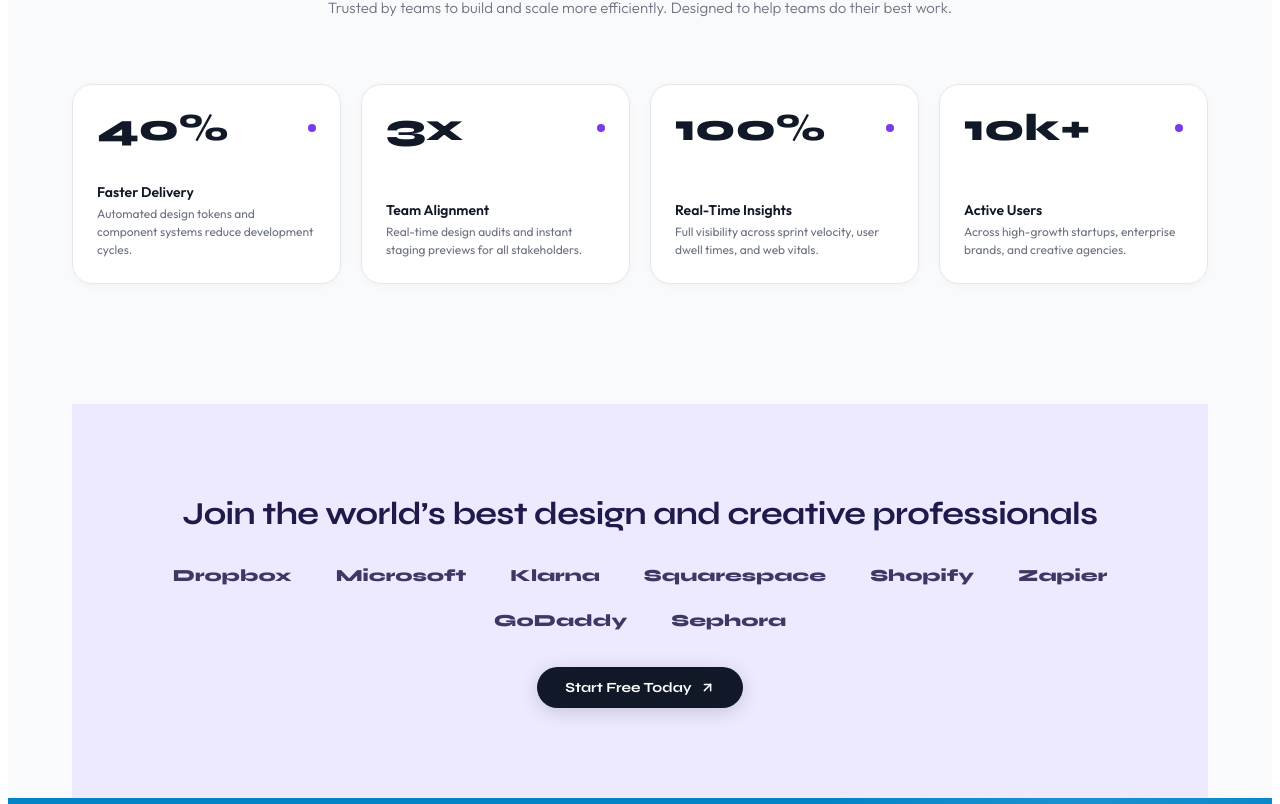
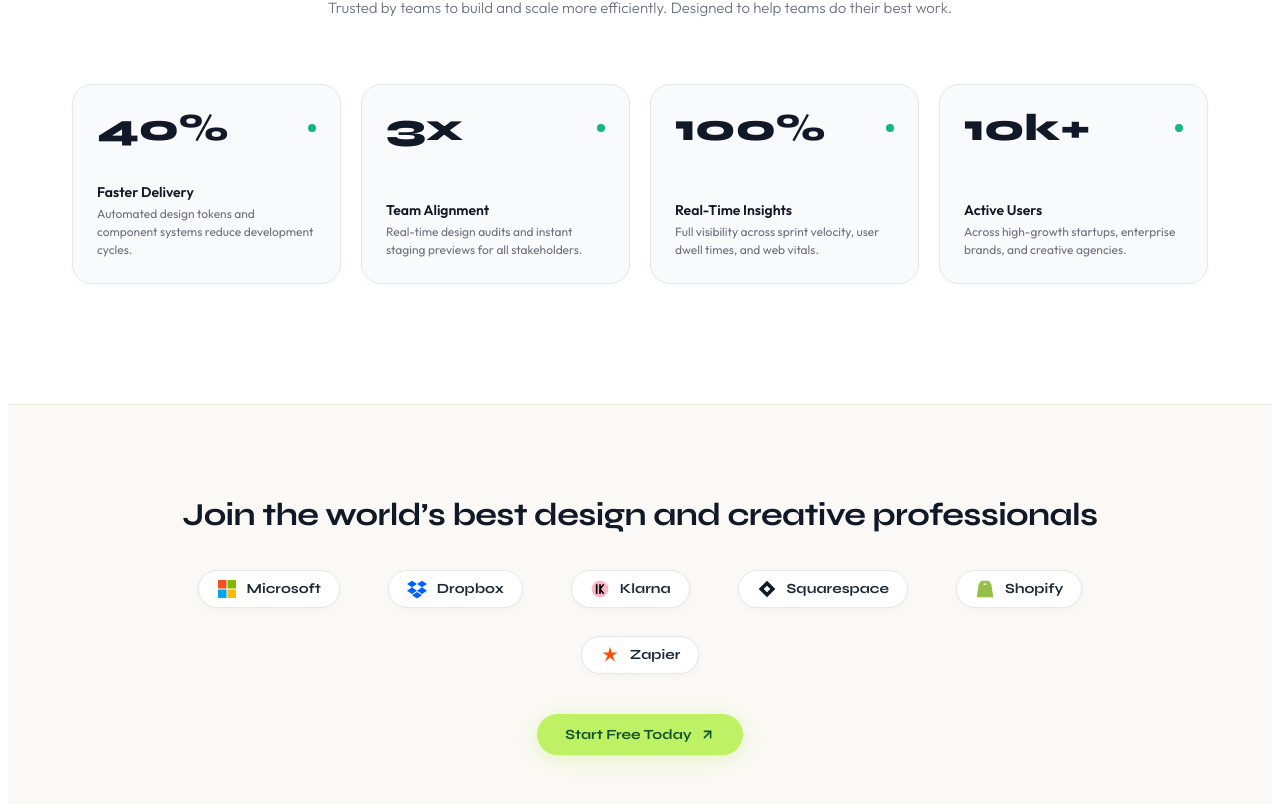
Before and after one commit to FidaaYl/aether-studio, a React (Vite) app: page / in a window 1280 px wide. Shown: the part 4936-5740 px from the top of the page. Built offline with nearby package versions, Linux system fonts and the light colour scheme; a web font is replaced by a local one.

Commit message:
feat: replace purple banner with warm off-white studio palette and add authentic SVG brand icons

```diff
--- a/src/components/Testimonials.tsx
+++ b/src/components/Testimonials.tsx
@@ -31,16 +31,71 @@
   },
 ]
 
+const PARTNER_LOGOS = [
+  {
+    name: 'Microsoft',
+    icon: (
+      <svg width="20" height="20" viewBox="0 0 20 20" fill="currentColor">
+        <rect x="1" y="1" width="8.5" height="8.5" fill="#f25022" />
+        <rect x="10.5" y="1" width="8.5" height="8.5" fill="#7fba00" />
+        <rect x="1" y="10.5" width="8.5" height="8.5" fill="#00a4ef" />
+        <rect x="10.5" y="10.5" width="8.5" height="8.5" fill="#ffb900" />
+      </svg>
+    ),
+  },
+  {
+    name: 'Dropbox',
+    icon: (
+      <svg width="20" height="20" viewBox="0 0 24 24" fill="#0061ff">
+        <path d="M6 2L0 6L6 10L12 6L6 2ZM18 2L12 6L18 10L24 6L18 2ZM0 14L6 18L12 14L6 10L0 14ZM24 14L18 10L12 14L18 18L24 14ZM6 19.5L12 15.5L18 19.5L12 23.5L6 19.5Z" />
+      </svg>
+    ),
+  },
+  {
+    name: 'Klarna',
+    icon: (
+      <svg width="20" height="20" viewBox="0 0 24 24" fill="currentColor">
+        <circle cx="12" cy="12" r="10" fill="#ffb3c7" />
+        <path d="M8 7V17M12 7V17M12 12L16 7M12 12L16 17" stroke="#000000" strokeWidth="2" strokeLinecap="round" />
+      </svg>
+    ),
+  },
+  {
+    name: 'Squarespace',
+    icon: (
+      <svg width="20" height="20" viewBox="0 0 24 24" fill="currentColor">
+        <path d="M12 2L2 12L12 22L22 12L12 2ZM8 12L12 8L16 12L12 16L8 12Z" fill="#111827" />
+      </svg>
+    ),
+  },
+  {
+    name: 'Shopify',
+    icon: (
+      <svg width="20" height="20" viewBox="0 0 24 24" fill="#95bf47">
+        <path d="M19.5 6L16.5 2H7.5L4.5 6L2 22H22L19.5 6ZM12 5C13.1 5 14 5.9 14 7H10C10 5.9 10.9 5 12 5Z" />
+      </svg>
+    ),
+  },
+  {
+    name: 'Zapier',
+    icon: (
+      <svg width="20" height="20" viewBox="0 0 24 24" fill="#ff4a00">
+        <path d="M12 2L14 9H21L15 13L18 20L12 15L6 20L9 13L3 9H10L12 2Z" />
+      </svg>
+    ),
+  },
+]
+
 export default function Testimonials({ T, L }: Props) {
   return (
     <section
       style={{
-        background: '#f9fafb',
+        background: '#ffffff',
         position: 'relative',
-        padding: 'clamp(80px, 10vw, 140px) clamp(24px, 5vw, 80px) 0',
+        padding: 'clamp(80px, 10vw, 140px) 0 0',
       }}
     >
-      <div style={{ maxWidth: 1200, margin: '0 auto' }}>
+      <div style={{ maxWidth: 1200, margin: '0 auto', padding: '0 clamp(24px, 5vw, 80px)' }}>
         {/* Header */}
         <div style={{ textAlign: 'center', maxWidth: 640, margin: '0 auto clamp(48px, 6vw, 64px)' }}>
           <Reveal>
@@ -89,11 +144,11 @@
                 whileHover={{ y: -4 }}
                 transition={{ duration: 0.25 }}
                 style={{
-                  background: '#ffffff',
+                  background: '#f9fafb',
                   border: '1px solid #e5e7eb',
                   borderRadius: 20,
                   padding: 24,
-                  boxShadow: '0 2px 8px rgba(0,0,0,0.03)',
+                  boxShadow: '0 2px 8px rgba(0,0,0,0.02)',
                   display: 'flex',
                   flexDirection: 'column',
                   justifyContent: 'space-between',
@@ -118,7 +173,7 @@
                       width: 8,
                       height: 8,
                       borderRadius: '50%',
-                      background: '#7c3aed',
+                      background: '#10b981',
                       display: 'block',
                     }}
                   />
@@ -138,13 +193,15 @@
         </div>
       </div>
 
-      {/* Full-Width Lavender Partner Banner (from Reference 2 - Artboard) */}
+      {/* Harmonized Off-White Brand Proof Banner (Clean Studio Palette) */}
       <div
         style={{
-          background: '#ede9fe',
+          background: '#faf9f5',
+          borderTop: '1px solid #ede8dc',
+          borderBottom: '1px solid #ede8dc',
           padding: 'clamp(60px, 8vw, 90px) clamp(24px, 5vw, 80px)',
           textAlign: 'center',
-          color: '#1e1b4b',
+          color: '#111827',
         }}
       >
         <div style={{ maxWidth: 1000, margin: '0 auto' }}>
@@ -155,42 +212,53 @@
                 fontWeight: 700,
                 fontSize: 'clamp(20px, 2.5vw, 32px)',
                 letterSpacing: '-0.02em',
-                margin: '0 0 32px',
-                color: '#1e1b4b',
+                margin: '0 0 36px',
+                color: '#111827',
               }}
             >
               Join the world’s best design and creative professionals
             </h3>
           </Reveal>
 
-          {/* Logos Row */}
+          {/* Real Brand Icons & Names Row */}
           <Reveal delay={0.05}>
             <div
               style={{
                 display: 'flex',
                 justifyContent: 'center',
                 flexWrap: 'wrap',
-                gap: '24px 44px',
+                gap: '28px 48px',
                 alignItems: 'center',
-                marginBottom: 36,
-                opacity: 0.85,
+                marginBottom: 40,
               }}
             >
-              {['Dropbox', 'Microsoft', 'Klarna', 'Squarespace', 'Shopify', 'Zapier', 'GoDaddy', 'Sephora'].map(
-                name => (
+              {PARTNER_LOGOS.map(partner => (
+                <div
+                  key={partner.name}
+                  style={{
+                    display: 'flex',
+                    alignItems: 'center',
+                    gap: 10,
+                    background: '#ffffff',
+                    border: '1px solid #e5e7eb',
+                    padding: '8px 18px',
+                    borderRadius: 100,
+                    boxShadow: '0 2px 6px rgba(0,0,0,0.03)',
+                  }}
+                >
+                  {partner.icon}
                   <span
-                    key={name}
                     style={{
                       fontFamily: "'Syne', sans-serif",
-                      fontWeight: 800,
-                      fontSize: 'clamp(14px, 1.4vw, 17px)',
-                      color: '#1e1b4b',
+                      fontWeight: 700,
+                      fontSize: 14,
+                      color: '#1f2937',
                     }}
                   >
-                    {name}
+                    {partner.name}
                   </span>
-                )
-              )}
+                </div>
+              ))}
             </div>
           </Reveal>
 
@@ -203,18 +271,18 @@
                 display: 'inline-flex',
                 alignItems: 'center',
                 gap: 8,
-                background: '#111827',
-                color: '#ffffff',
+                background: '#bef264',
+                color: '#14532d',
                 padding: '12px 28px',
                 borderRadius: 100,
                 textDecoration: 'none',
                 fontFamily: "'Syne', sans-serif",
                 fontSize: 14,
                 fontWeight: 700,
-                boxShadow: '0 4px 20px rgba(0,0,0,0.15)',
+                boxShadow: '0 4px 20px rgba(190,242,100,0.35)',
               }}
             >
-              Start Free Today <ArrowUpRight size={15} strokeWidth={2.4} />
+              Start Free Today <ArrowUpRight size={15} strokeWidth={2.5} />
             </motion.a>
           </Reveal>
         </div>
```
